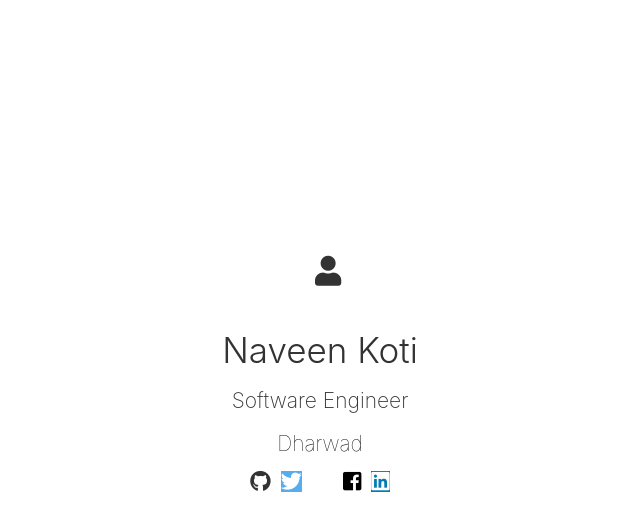
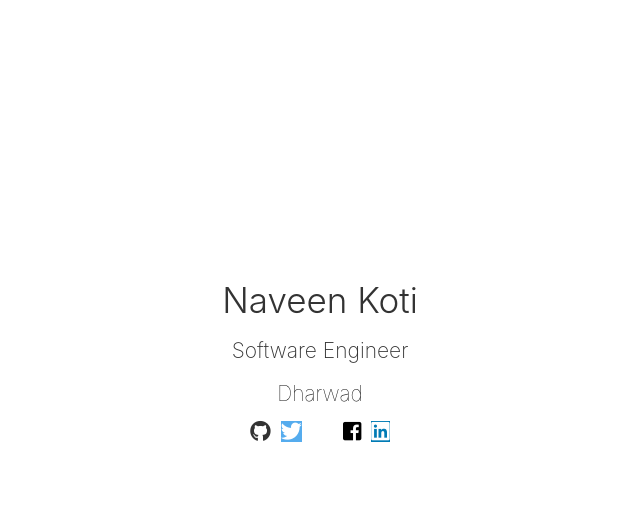
Before and after one commit to NaveenKoti/naveenkoti.github.io, a Jekyll site: the page built from index.html, in a window 1280 px wide. Shown: the top 531 px of the page, without its empty margins (320-960 px from the left). Built offline with Jekyll 4.4.1, drawn with Linux system fonts in a browser that asks for light colours; nearby versions of some CDN libraries.

Commit message:
Update index.html

```diff
--- a/index.html
+++ b/index.html
@@ -67,7 +67,6 @@ title: Naveen Koti, Day Dreamer
   </head>
   <body>
     <main>
-      <h1><i class="fa fa-user" aria-hidden="true"></i></h1>
       <h1>Naveen Koti</h1>
       <h2 class="hover-grey">Software Engineer</h2>
       <h3><a href="https://en.wikipedia.org/wiki/Dharwad" title="Dharwad" target="_blank">Dharwad</a></h3>
```
